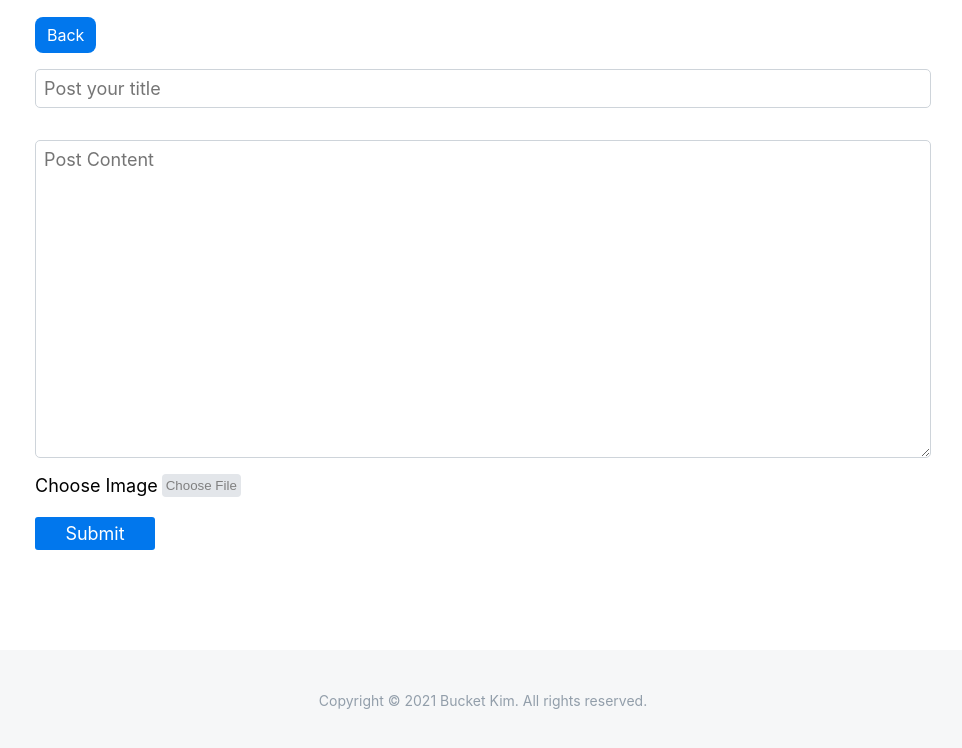
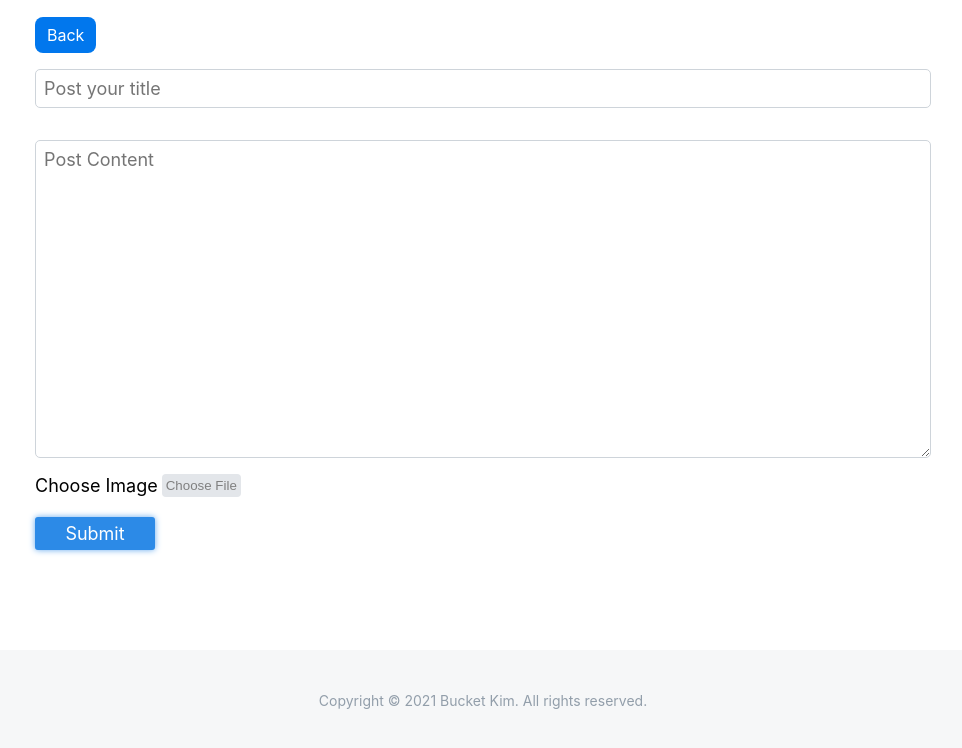
Before and after one commit to bucket-kim/bk-blog, a plain HTML site: page newPost.html in a window 1280 px wide. In both pictures the pointer is over the button "Submit". Shown: the part 70-818 px from the top of the page, without its empty margins (157-1119 px from the left). Drawn offline with Linux system fonts and the light colour scheme.

Commit message:
additional css

```diff
--- a/newPost.css
+++ b/newPost.css
@@ -53,6 +53,11 @@ form > * {
   transition: all 0.2s ease-in-out;
 }
 
+#form-post-submit:hover {
+  background-color: #2c8ae7;
+  box-shadow: 0 0 6px 0 #64a9ee;
+}
+
 .post-photo {
   display: flex;
   align-items: center;
```
